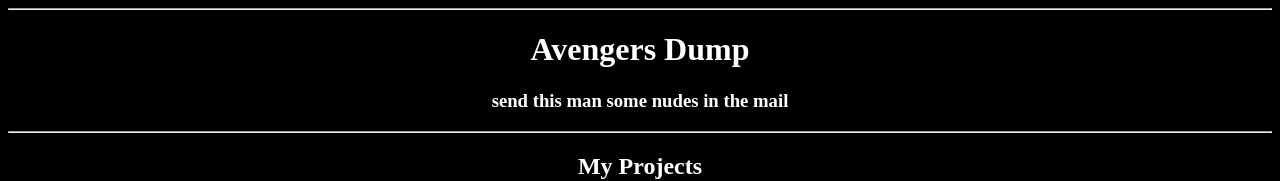
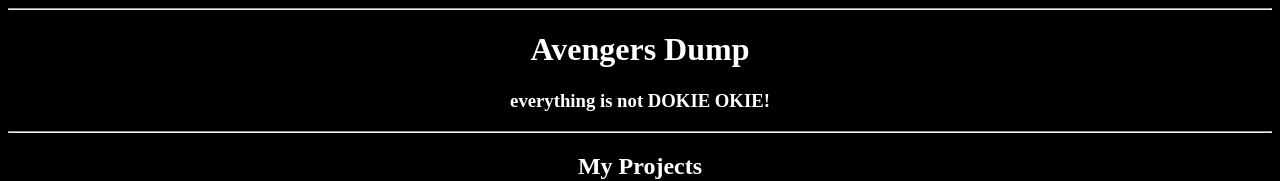
Before and after one commit to ToxicAvengerX/ToxicAvengerX.github.io, a plain HTML site: page index.html in a window 1280 px wide. Shown: the top 181 px of the page. Drawn offline with Linux system fonts and the light colour scheme.

Commit message:
Update index.html

```diff
--- a/index.html
+++ b/index.html
@@ -16,7 +16,7 @@
 
 <H1>Avengers Dump</H1>
 
-<h3>send this man some nudes in the mail</h3>
+<h3>everything is not DOKIE OKIE!</h3>
 
 <hr>
 
```
